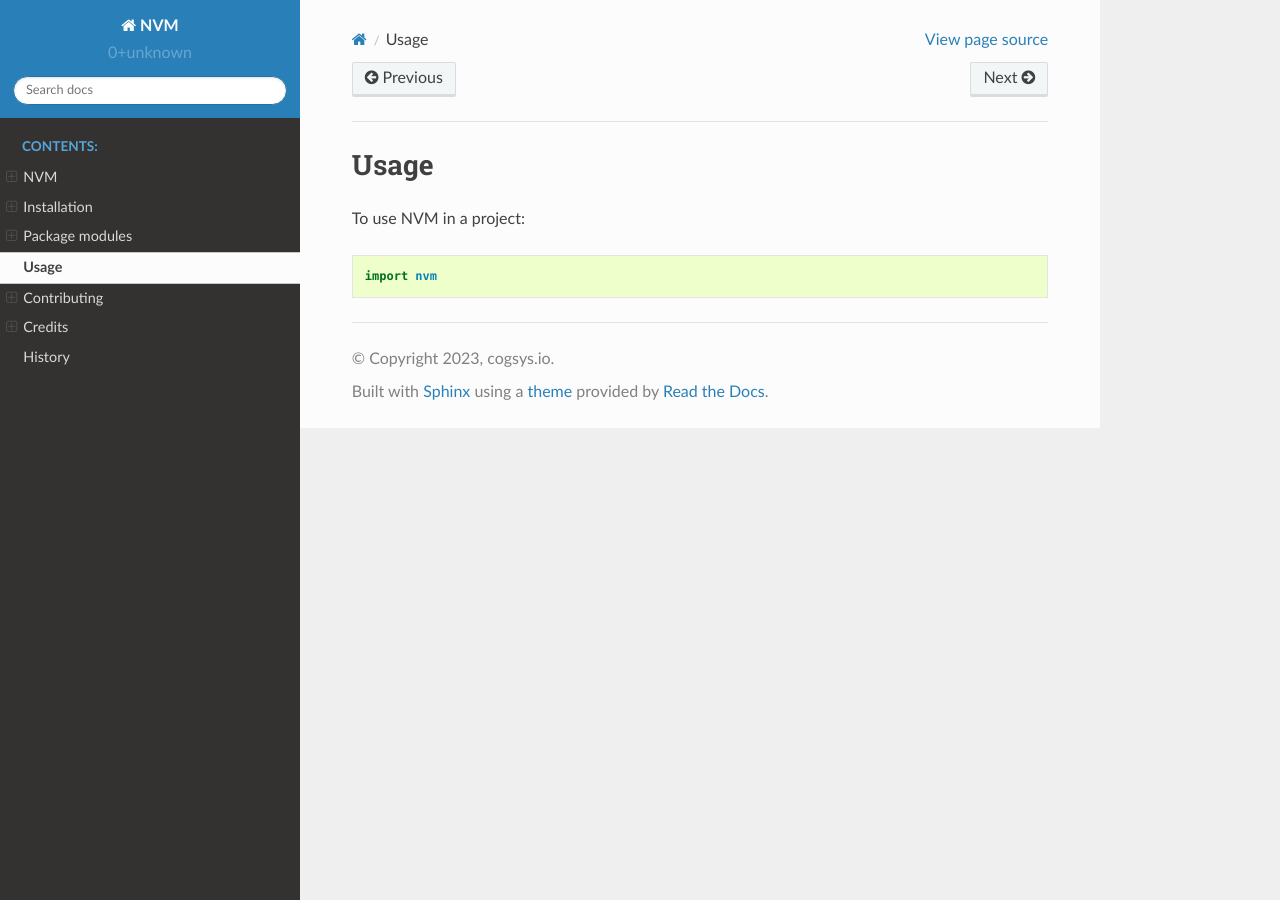
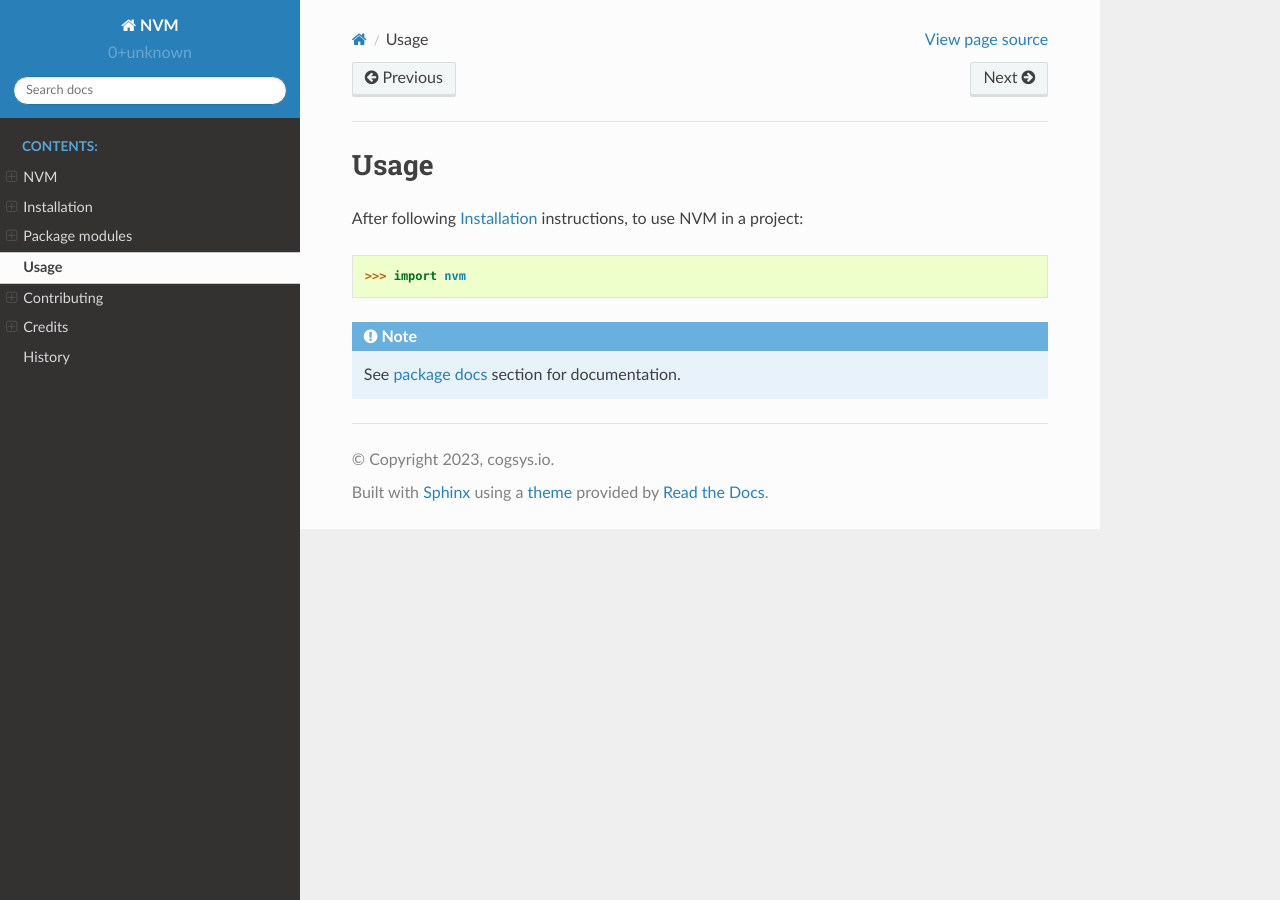
Before and after one commit to cogsys-io/nvm, a Sphinx documentation site: the page built from docs/source/usage.rst, in a window 1280 px wide. Built offline with Sphinx 7.4.7 and the Read the Docs theme 2.0.0, drawn with Linux system fonts in a browser that asks for light colours.

Commit message:
upd: DOCS

```diff
--- a/docs/source/conf.py
+++ b/docs/source/conf.py
@@ -38,26 +38,38 @@ on_rtd = os.environ.get("READTHEDOCS", None) == "True"
 # Add any Sphinx extension module names here, as strings. They can be
 # extensions coming with Sphinx (named "sphinx.ext.*") or your custom ones.
 extensions = [
+    "sphinx.ext.intersphinx",
     "sphinx.ext.autodoc",
+    "sphinx.ext.autosummary",
+    "sphinx.ext.mathjax",
     "sphinx.ext.viewcode",
     "sphinx_copybutton",
+    "sphinx.ext.napoleon",
+    "sphinx_autodoc_typehints",
+    "sphinx.ext.autosectionlabel",
+    # "sphinx_autodoc_napoleon_typehints",
     # "numpydoc",
-    "sphinx.ext.napoleon",
-    "sphinx.ext.mathjax",
     # "sphinxcontrib.fulltoc",
 ]
 
 # numpydoc
 numpydoc_show_class_members = True
 
-# Control napoleon
+# Config napoleon
 napoleon_google_docstring = False
+napoleon_numpy_docstring = True
 napolean_include_init_with_doc = True
 napoleon_use_ivar = True
 napoleon_use_param = False
+napoleon_custom_sections = ["Bonus"]
 
-# Control autodoc
+# Config autodoc
 autoclass_content = "both"  # include init doc with class
+
+# Config autosectionlabel
+autosectionlabel_prefix_document = True
+autosectionlabel_maxdepth = 8
+
 
 # Add any paths that contain templates here, relative to this directory.
 templates_path = ["_templates"]
--- a/docs/source/usage.rst
+++ b/docs/source/usage.rst
@@ -2,6 +2,10 @@
 Usage
 =====
 
-To use NVM in a project::
+After following :ref:`installation:Installation` instructions,
+to use NVM in a project::
 
-    import nvm
+    >>> import nvm
+
+.. note::
+   See :ref:`package docs <nvm:nvm package>` section for documentation.
```
Also changed, not shown: docs/requirements.txt (+6 -2 lines).
